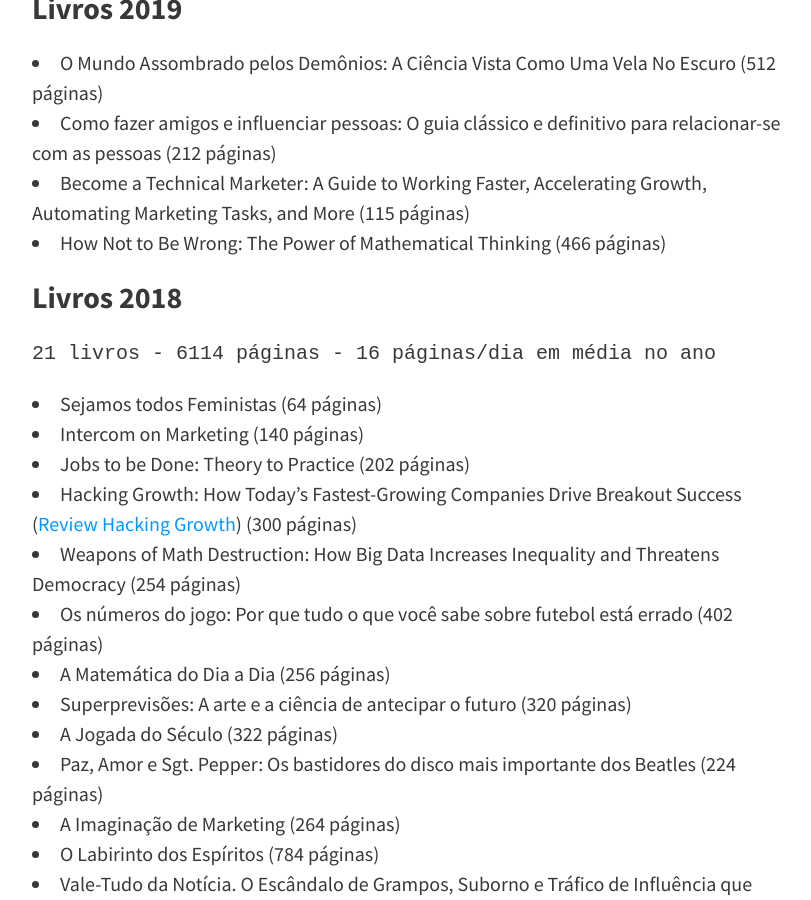
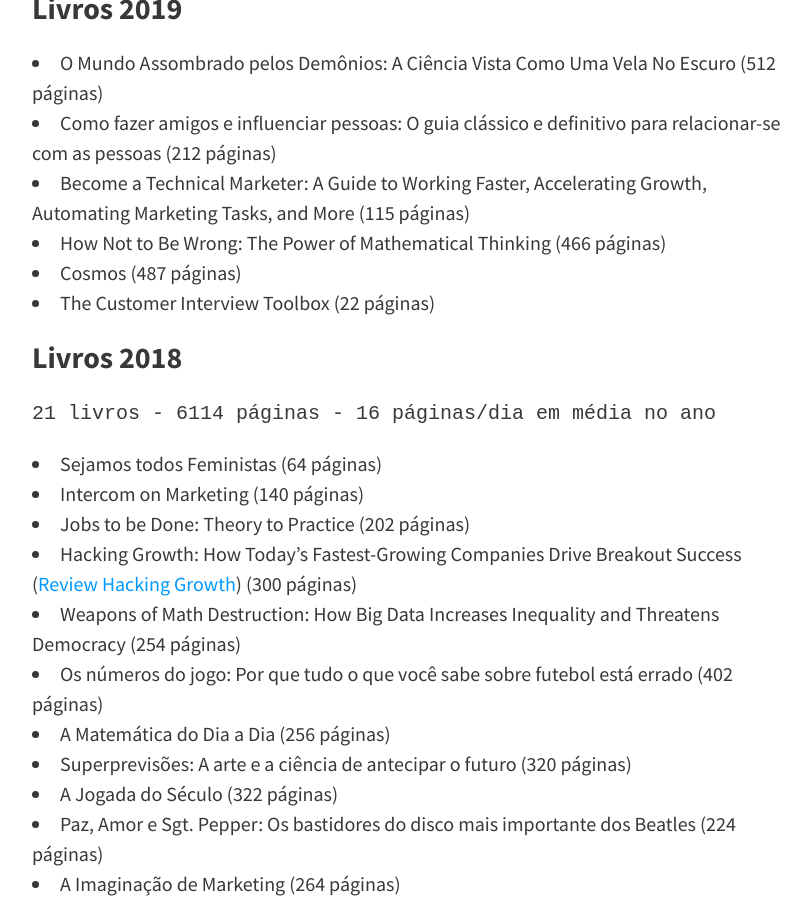
Before and after one commit to felipecbarbosa/felipecbarbosa.github.io, a Jekyll site: the page built from leituras.md, in a window 1280 px wide and 900 px high, scrolled down 680 px. Shown: the whole window, without its empty margins (224-1035 px from the left). Built offline with Jekyll 4.4.1, drawn with Linux system fonts in a browser that asks for light colours; nearby versions of some CDN libraries; comment, search, counter and statistics services are not loaded.

Commit message:
Added Cosmos and Customer Interview Toolbox

````diff
--- a/leituras.md
+++ b/leituras.md
@@ -17,6 +17,8 @@ Aqui estão os livros que li desde 2016, ano que comecei a controlar em listas o
 - Como fazer amigos e influenciar pessoas: O guia clássico e definitivo para relacionar-se com as pessoas (212 páginas)
 - Become a Technical Marketer: A Guide to Working Faster, Accelerating Growth, Automating Marketing Tasks, and More (115 páginas)
 - How Not to Be Wrong: The Power of Mathematical Thinking (466 páginas)
+- Cosmos (487 páginas)
+- The Customer Interview Toolbox (22 páginas)
 
 ### Livros 2018
 ```21 livros - 6114 páginas - 16 páginas/dia em média no ano```
````
